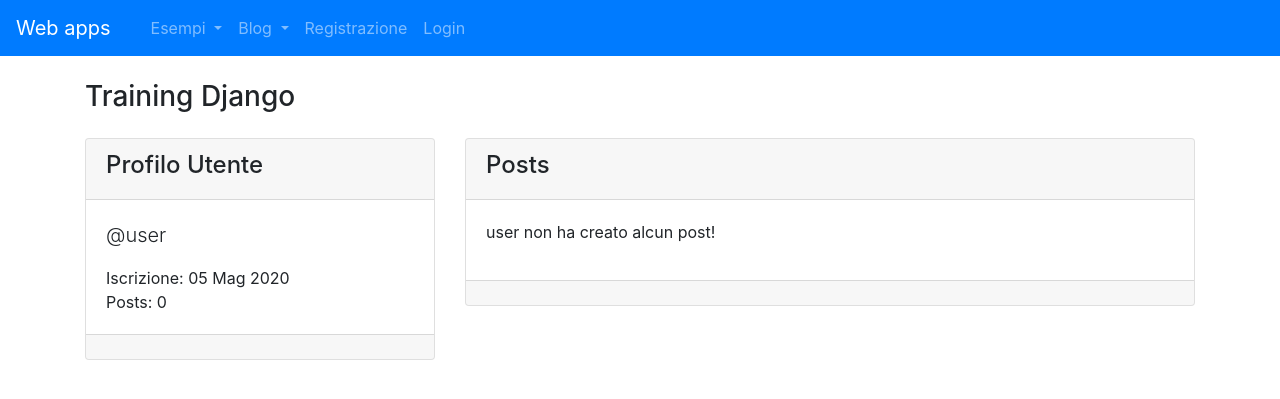
After one commit to informistica/training-live, a Django app: page /registrazione/user/user/ in a window 1280 px wide. The commit adds this page. Shown: the top 399 px of the page. Run offline with Django 3.2, Linux system fonts and the light colour scheme; data comes from the database, SQL or seed files in the repository; both versions use the stored data as it was after the commit; parts of the project's set-up code (start-up, migrations or seed data) failed here and were passed over; some libraries are stand-ins or nearby versions.

Commit message:
Profilo
Aggiunto profilo utente

```diff
--- a/accounts/forms.py
+++ b/accounts/forms.py
@@ -3,8 +3,9 @@
 from django.contrib.auth.models import User
 
 class FormRegistrazione(UserCreationForm):
-    email = forms.CharField(max_length=30, required=True, widget=forms.EmailInput())
+    #email = forms.CharField(max_length=30, required=True, widget=forms.EmailInput())
 
     class Meta:
         model = User
         fields = ['username', 'email', 'password1', 'password2']
+        #fields = "__all__"
--- a/accounts/urls.py
+++ b/accounts/urls.py
@@ -1,6 +1,10 @@
 from django.urls import path,reverse
-from .views import registrazioneView
+from .views import registrazioneView,userProfileView
+
 
 urlpatterns = [
-    path('registrazione/', registrazioneView, name='registration_view')
+    path('registrazione/', registrazioneView, name='registration_view'),
+   # path('users/', UserList.as_view(), name="user_list"),
+    path('user/<username>/', userProfileView, name="user_profile"),
+
 ]
--- a/accounts/views.py
+++ b/accounts/views.py
@@ -2,6 +2,11 @@
 from django.contrib.auth import authenticate, login
 from django.contrib.auth.models import User
 from accounts.forms import FormRegistrazione
+from blog.views import listaPostView
+from blog.models import BlogPostModel
+from django.shortcuts import get_object_or_404,  render
+from django.contrib.auth.mixins import LoginRequiredMixin
+from django.views.generic.list import ListView
 
 # Create your views here.
 
@@ -20,3 +25,16 @@
         form = FormRegistrazione()
     context = {"form": form}
     return render(request, 'accounts/registrazione.html', context)
+
+
+
+class UserList(LoginRequiredMixin, ListView):
+    model = User
+    template_name = 'accounts/users.html'
+
+
+def userProfileView(request, username):
+    user = get_object_or_404(User, username=username)
+    post_utente = BlogPostModel.objects.filter(autore=user).order_by("-pk")
+    context = {"user": user, "posts_utente": post_utente}
+    return render(request, 'accounts/profilo.html', context)
--- a/blog/forms.py
+++ b/blog/forms.py
@@ -6,4 +6,5 @@
 
     class Meta:
         model = BlogPostModel
-        fields = "__all__"
+        #fields = "__all__"
+        fields = ['titolo','contenuto','bozza']
--- /dev/null
+++ b/templates/accounts/profilo.html
@@ -0,0 +1,48 @@
+{% extends 'base.html' %}
+
+{% block head_title %}{{ block.super }} - {{ user }}{% endblock head_title %}
+
+{% block contenuti %}
+    <div class="row mt-3">
+        <div class="col-4">
+            <div class="card my-2">
+                <div class="card-header">
+                    <h4>{% if request.user == user %}Il Tuo {% endif %}Profilo Utente</h4>
+                </div>
+                <div class="card-body">
+                    <p class="lead">@{{ user }}</p>
+                    <p class="mb-0">Iscrizione: {{ user.date_joined|date:"d M Y" }}</p>
+                    <p class="mb-0">Posts: {{ user.post.count }}</p>
+                </div>
+                <div class="card-footer"></div>
+            </div>
+        </div>
+
+        <div class="col-8">
+            <div class="card my-2">
+                <div class="card-header">
+                    <h4>Posts</h4>
+                </div>
+                <div class="card-body">
+                    {% for post in posts_utente %}
+                        <p><strong> Titolo: </strong> {{ post.titolo }}
+                            <br>{{ post.contenuto }}
+                        </p>
+
+                    {% empty %}
+                        {% if request.user != user %}
+                            <p>{{ user }} non ha creato alcun post!</p>
+                        {% else %}
+                            <p>Non hai creato alcun post! <a href="/blog/crea-post">Inizia Subito!</a></p>
+                        {% endif %}
+                    {% endfor %}
+                </div>
+                <div class="card-footer"></div>
+
+            </div>
+
+        </div>
+
+    </div>
+
+{% endblock contenuti %}
--- a/templates/accounts/registrazione.html
+++ b/templates/accounts/registrazione.html
@@ -7,8 +7,8 @@
 
     <div class="row justify-content-center mt-4">
         <div class="col-6 text-center">
-            <h2>Registrati sul Forum!</h2>
-            <form class="" method="POST" novalidate>
+            <h2>Registrati!</h2>
+            <form class="" method="POST">
                 {% csrf_token %}
                 {{ form|crispy }}
                 <input type="submit" class="btn btn-info" value="Crea Account">
--- a/templates/base.html
+++ b/templates/base.html
@@ -63,7 +63,7 @@
                         {{ request.user.username }}
                       </a>
                       <div class="dropdown-menu" aria-labelledby="navbarDropdown">
-                        <a class="dropdown-item" href="">Profilo</a>
+                        <a class="dropdown-item" href="{% url 'user_profile' username=request.user.username %}">Profilo</a>
                         <a class="dropdown-item" href="{% url 'password_change' %}">Aggiorna Password</a>
                         <div class="dropdown-divider"></div>
                         <a class="dropdown-item" href="{% url 'logout' %}">Esci</a>
--- a/templates/registration/logged_out.html
+++ b/templates/registration/logged_out.html
@@ -1,6 +1,6 @@
 {% extends 'base.html' %}
 
-{% block titolo %}{{ block.super }} - Registrati sul Forum{% endblock titolo %}
+{% block titolo %}{{ block.super }} - Logged out{% endblock titolo %}
 
 {% block contenuti %}
 
--- a/training/settings.py
+++ b/training/settings.py
@@ -133,6 +133,6 @@
 # https://docs.djangoproject.com/en/3.0/howto/static-files/
 LOGIN_REDIRECT_URL='/'
 STATIC_URL = '/static/'
-STATIC_ROOT= os.path.join(BASE_DIR, 'staticfiles')
+STATIC_ROOT = os.path.join(BASE_DIR, 'staticfiles')
 STATICFILES_STORAGE = 'whitenoise.storage.CompressedManifestStaticFilesStorage'
 CRISPY_TEMPLATE_PACK = 'bootstrap4'
```
Also changed, not shown: db.sqlite3.
